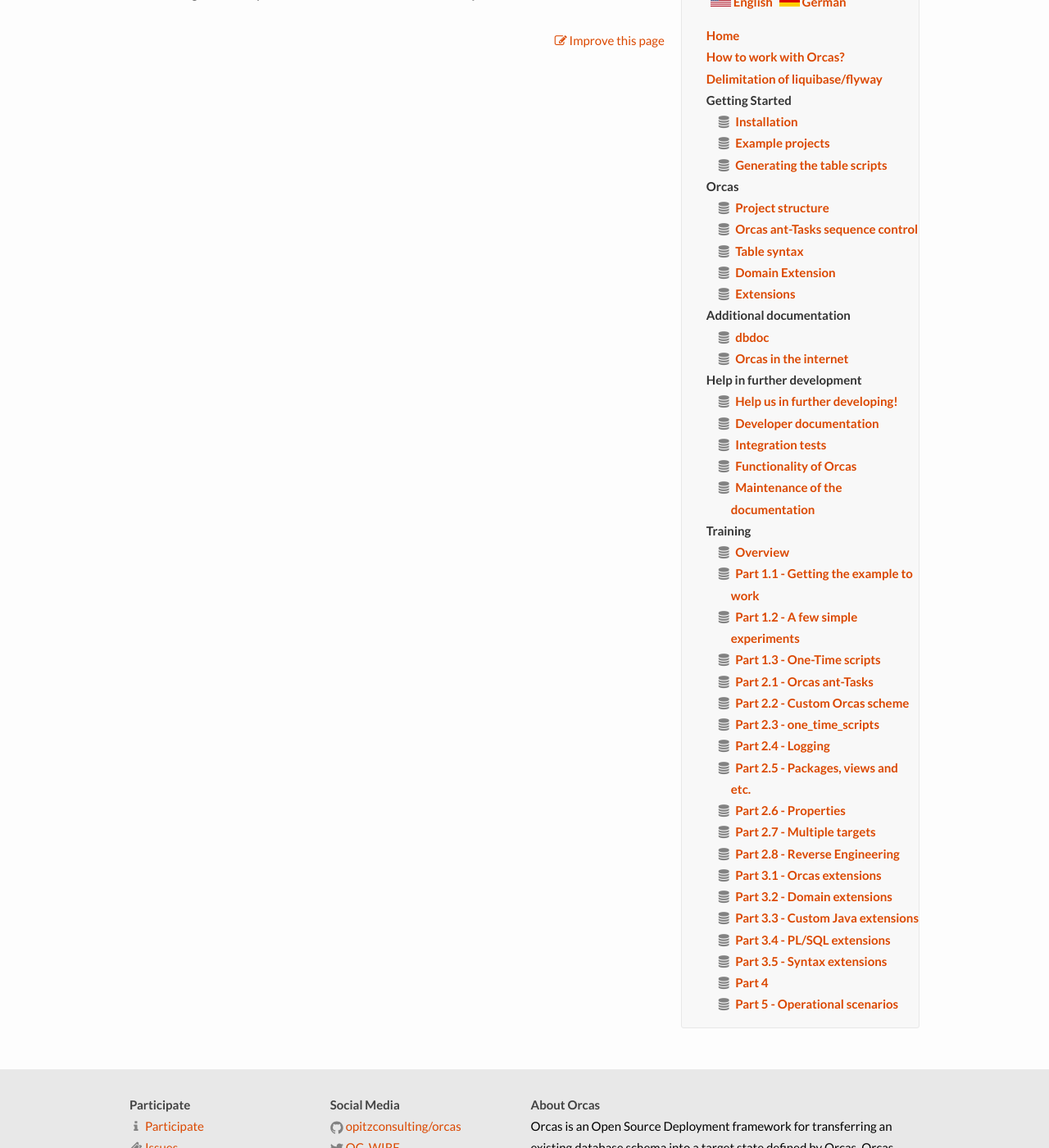
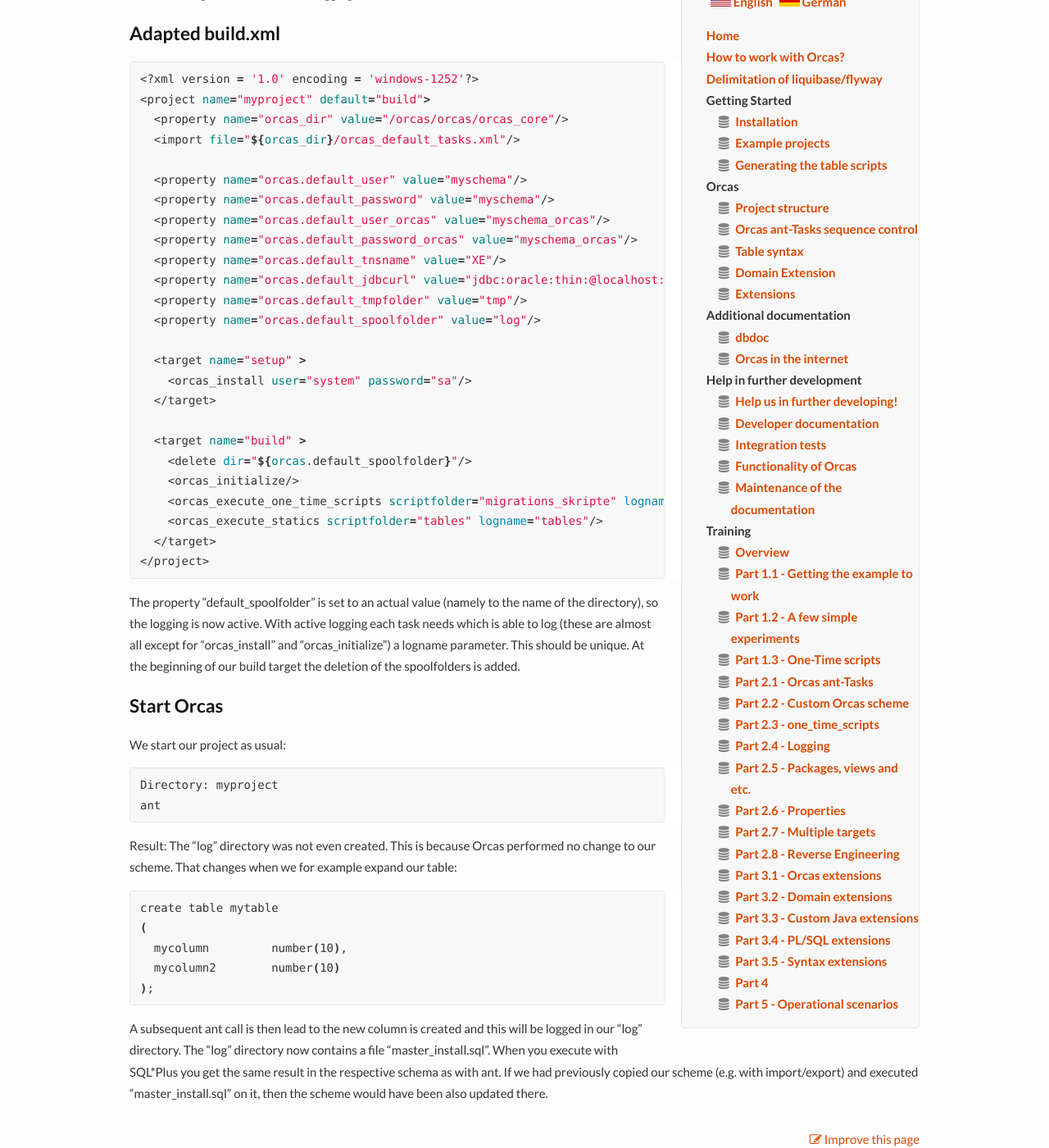
Before and after one commit to opitzconsulting/orcas, a Jekyll site: the page built from _docs/en/training_part2_4.md, in a window 1280 px wide and 1400 px high, scrolled down 225 px. Shown: the whole window at 82% size. Built offline with Jekyll 4.4.1, drawn with Linux system fonts in a browser that asks for light colours; nearby versions of some CDN libraries; some of the changed text lies outside the part shown.

Commit message:
Training part 2.4

```diff
--- a/_docs/en/training_part2_4.md
+++ b/_docs/en/training_part2_4.md
@@ -6,4 +6,57 @@
 - en
 ---
 
-**This training is currently under construction and is neither complete nor correct!**
+In this training we will activate the logging.
+
+## Adapted build.xml
+
+{% highlight bash %}
+<?xml version = '1.0' encoding = 'windows-1252'?>
+<project name="myproject" default="build">
+  <property name="orcas_dir" value="/orcas/orcas/orcas_core"/>
+  <import file="${orcas_dir}/orcas_default_tasks.xml"/>
+
+  <property name="orcas.default_user" value="myschema"/>
+  <property name="orcas.default_password" value="myschema"/>
+  <property name="orcas.default_user_orcas" value="myschema_orcas"/>
+  <property name="orcas.default_password_orcas" value="myschema_orcas"/>
+  <property name="orcas.default_tnsname" value="XE"/>
+  <property name="orcas.default_jdbcurl" value="jdbc:oracle:thin:@localhost:1521:XE"/>
+  <property name="orcas.default_tmpfolder" value="tmp"/>
+  <property name="orcas.default_spoolfolder" value="log"/>
+
+  <target name="setup" >
+    <orcas_install user="system" password="sa"/>
+  </target>
+
+  <target name="build" >
+    <delete dir="${orcas.default_spoolfolder}"/>
+    <orcas_initialize/>
+    <orcas_execute_one_time_scripts scriptfolder="migrations_skripte" logname="migrations_skripte"/>
+    <orcas_execute_statics scriptfolder="tables" logname="tables"/>
+  </target>
+</project>
+{% endhighlight %}
+
+The property "default_spoolfolder" is set to an actual value (namely to the name of the directory), so the logging is now active. With active logging each task needs which is able to log (these are almost all except for "orcas_install" and "orcas_initialize") a logname parameter. This should be unique. At the beginning of our build target the deletion of the spoolfolders is added.
+
+## Start Orcas
+
+We start our project as usual:
+
+{% highlight bash %}
+Directory: myproject
+ant
+{% endhighlight %}
+
+Result: The "log" directory was not even created. This is because Orcas performed no change to our scheme. That changes when we for example expand our table:
+
+{% highlight bash %}
+create table mytable
+(
+  mycolumn         number(10),
+  mycolumn2        number(10)
+);
+{% endhighlight %}
+
+A subsequent ant call is then lead to the new column is created and this will be logged in our "log" directory. The "log" directory now contains a file "master_install.sql". When you execute with SQL*Plus you get the same result in the respective schema as with ant. If we had previously copied our scheme (e.g. with import/export) and executed "master_install.sql" on it, then the scheme would have been also updated there.
```
